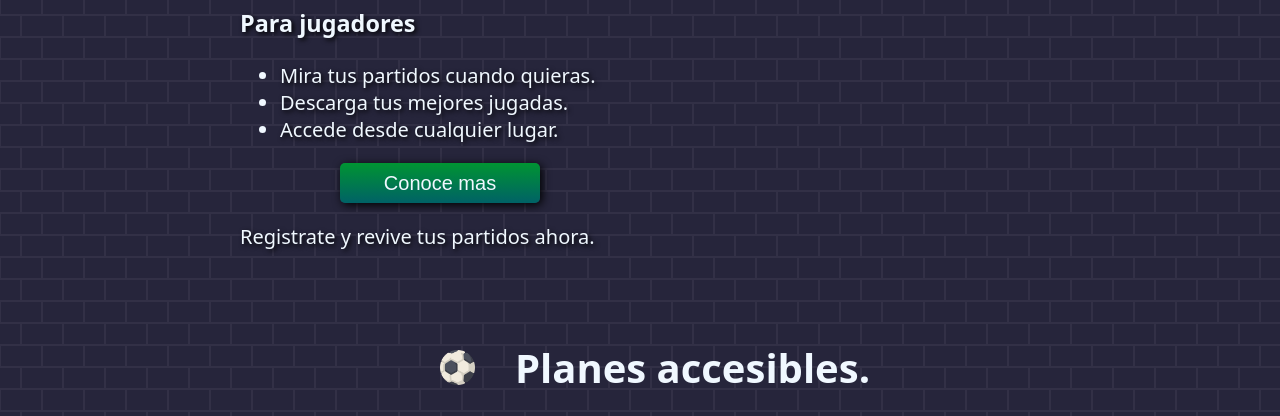
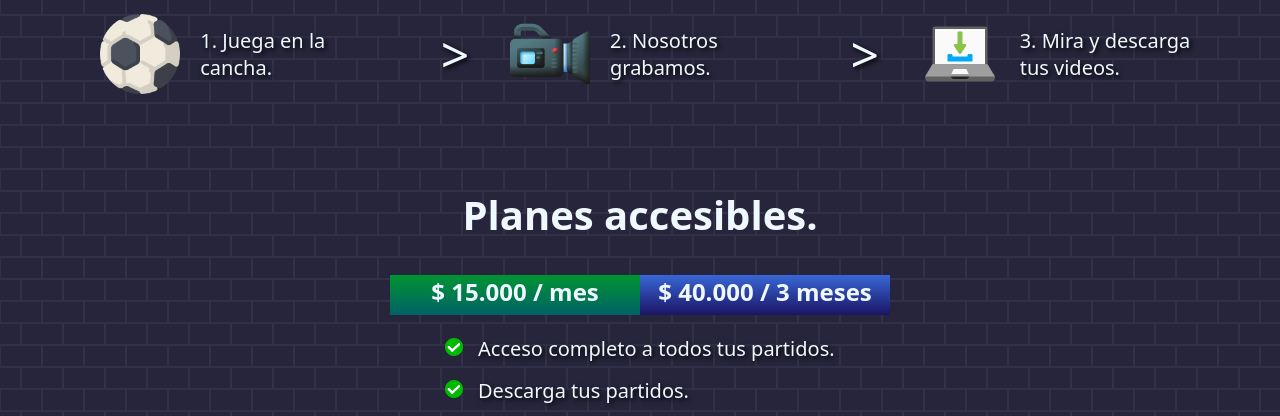
Before and after one commit to Brayan-Cassaleth/Camaras_para_canchas, a plain HTML site: page pages/info_jugadores.html in a window 1280 px wide. Shown: the part 579-995 px from the top of the page. Drawn offline with Linux system fonts and the light colour scheme.

Commit message:
agregamos imagenes a la pagina de info jugadores

```diff
--- a/pages/info_jugadores.html
+++ b/pages/info_jugadores.html
@@ -18,19 +18,17 @@
     </div>
     <section class="informacion">
         <section class="jugadores">
-            <h1>Para jugadores</h1>
             <ul>
-                <li>Mira tus partidos cuando quieras.</li>
-                <li>Descarga tus mejores jugadas.</li>
-                <li>Accede desde cualquier lugar.</li>
+                <li><img src="../img/icon/balon.png" alt="">1. Juega en la cancha.</li>
+                <p>></p>
+                <li><img src="../img/icon/camara-de-video.png" alt=""> 2. Nosotros grabamos.</li>
+                <p>></p>
+                <li><img src="../img/icon/descargar-video.png" alt=""> 3. Mira y descarga tus videos.</li>
             </ul>
-            <button>Conoce mas</button>
-            <p>Registrate y revive tus partidos ahora.</p>
         </section>
     </section>
     <section class="planes_jugadores">
         <div class="titulo">
-            <img src="../img/icon/balon.png" alt="">
             <h1>Planes accesibles.</h1>
         </div>
         <div class="planes">
@@ -45,7 +43,7 @@
     </section>
     <hr>
     <footer>
-        <img src="img/Logo.png" alt="" class="logo_pie">
+        <img src="../img/Logo.png" alt="" class="logo_pie">
         <p>&copy; 2026</p>
     </footer>
 </body>
--- a/style/style_info_jugadores.css
+++ b/style/style_info_jugadores.css
@@ -52,13 +52,9 @@ body{
     font-size: 50px;
 }
 
-.como_funciona h3{
-    margin-top: 0%;
-}
-
 .informacion{
-    width: 800px;
-    height: 300px;
+    width: 1200px;
+    height: 150px;
     margin: auto;
     color: aliceblue;
     font-size: 20px;
@@ -66,40 +62,27 @@ body{
     margin-top: 20px;
 }
 
-.informacion .jugadores button{
-    background: linear-gradient(to bottom, #009432, #006266);
-    color: aliceblue;
-    width: 200px;
-    height: 40px;
-    font-size: 20px;
-    border-radius: 5px;
-    border: none;
-    margin-left: 100px;
-    box-shadow: 2px 2px 10px black;
+.informacion .jugadores ul{
+    height: 100px;
+    list-style: none;
+    display: flex;
+    justify-content: space-around;
+    align-items: center;
 }
 
-.informacion .jugadores button:hover{
-    cursor: pointer;
-    width: 205px;
-    height: 42px;
+.informacion .jugadores ul p{
+    font-size: 50px;
 }
 
-.informacion .canchas button{
-    background: linear-gradient(to bottom, #3867d6, #1B1464);
-    color: aliceblue;
-    width: 200px;
-    height: 40px;
-    font-size: 20px;
-    border-radius: 5px;
-    border: none;
-    margin-left: 100px;
-    box-shadow: 2px 2px 10px black;
+.informacion .jugadores ul li{
+    width: 300px;
+    display: grid;
+    grid-template-columns: 1fr 2fr;
+    align-items: center;
 }
 
-.informacion .canchas button:hover{
-    cursor: pointer;
-    width: 205px;
-    height: 42px;
+.informacion .jugadores ul img{
+    height: 80px;
 }
 
 .planes_jugadores{
```
Also changed, not shown: index.html (+1 -1 lines), img/icon/camara-de-video.png (added), img/icon/descargar-video.png (added).
